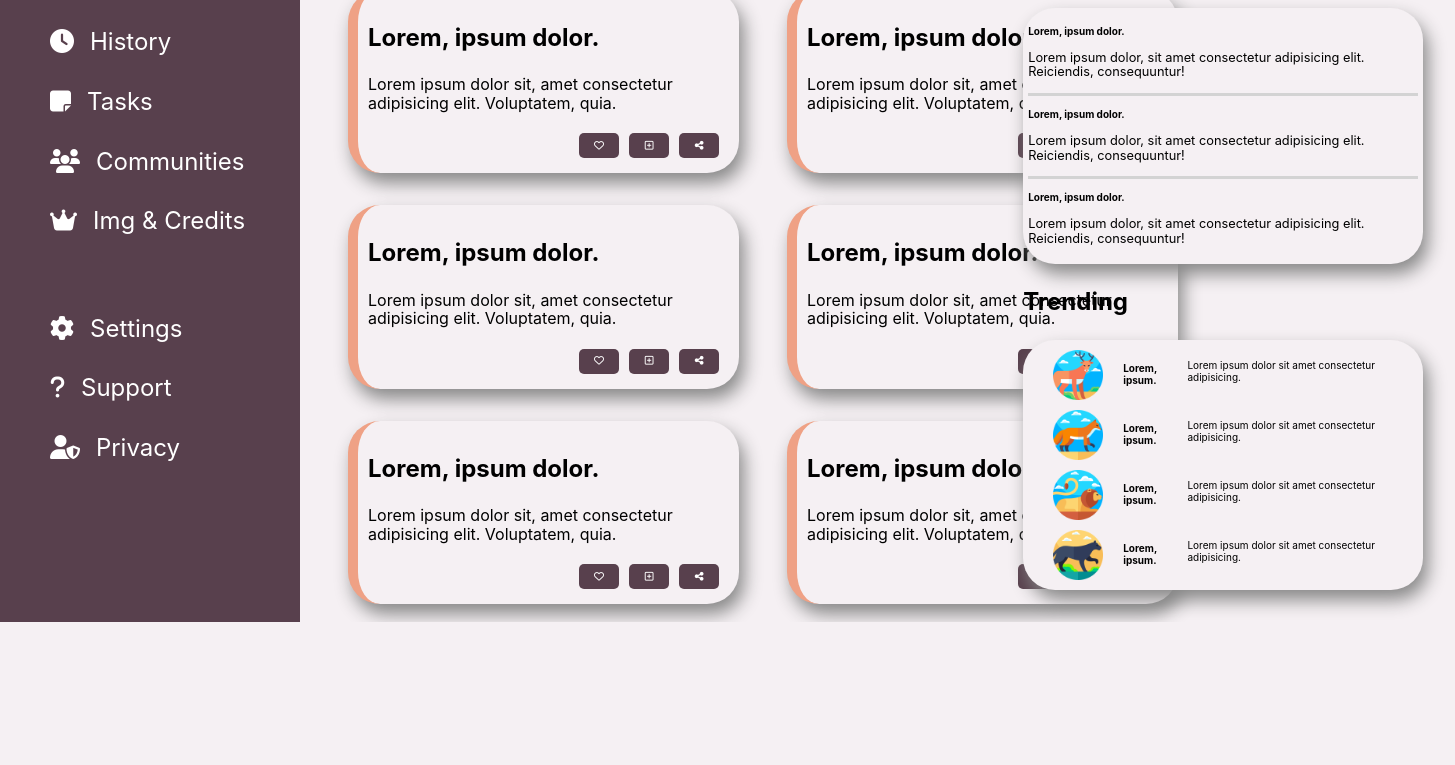
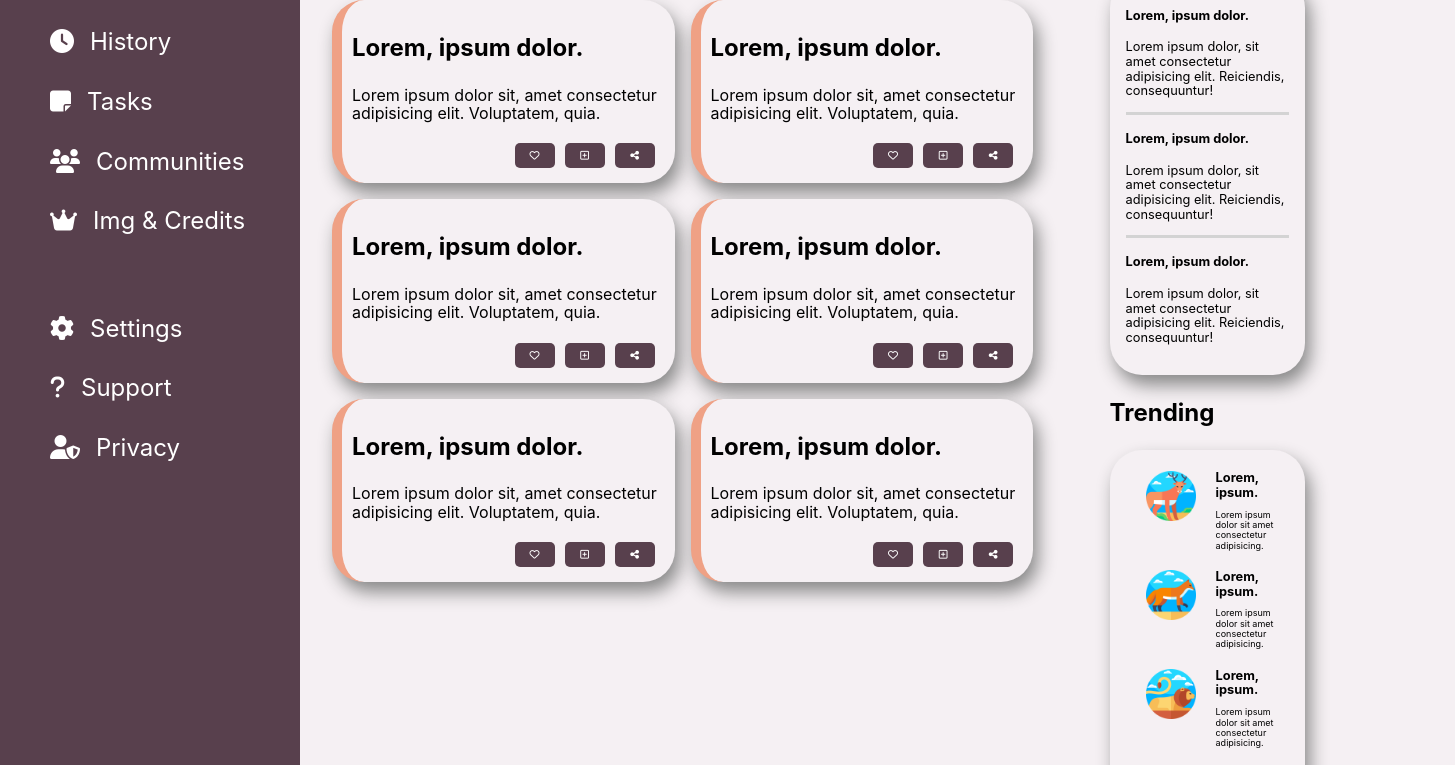
Before and after one commit to JCMP92/ADMIN-DASHBOARD, a plain HTML site: page index.html in a window 1280 px wide. Shown: the part 290-1055 px from the top of the page, 1455 px wide, since content can reach past the window. Before the commit the page ends 912 px from the top, so only its background shows below. Drawn offline with Linux system fonts and the light colour scheme.

Commit message:
Done without media queries

```diff
--- a/index.html
+++ b/index.html
@@ -68,10 +68,11 @@
     </div>
 
 
+    <div class="sub-grid">
         <div class="main">
             <h2>Your Projects</h2>
             <div class="projects">
-            <div class="proj">
+                <div class="proj" id="p1">
                     <h3>Lorem, ipsum dolor.</h3>
                     <p>Lorem ipsum dolor sit, amet consectetur adipisicing elit. Voluptatem, quia.</p>
                     <div>
@@ -80,7 +81,7 @@
                         <button><i class="fas fa-share-alt"></i></button>
                     </div>
                 </div>
-            <div class="proj">
+                <div class="proj" id="p2">
                     <h3>Lorem, ipsum dolor.</h3>
                     <p>Lorem ipsum dolor sit, amet consectetur adipisicing elit. Voluptatem, quia.</p>
                     <div>
@@ -89,7 +90,7 @@
                         <button><i class="fas fa-share-alt"></i></button>
                     </div>
                 </div>
-            <div class="proj">
+                <div class="proj" id="p3">
                     <h3>Lorem, ipsum dolor.</h3>
                     <p>Lorem ipsum dolor sit, amet consectetur adipisicing elit. Voluptatem, quia.</p>
                     <div>
@@ -143,28 +144,36 @@
                         <p>Lorem ipsum dolor, sit amet consectetur adipisicing elit. Reiciendis, consequuntur!</p>
                     </div>
                 </div>
-
                 <h3>Trending</h3>
                 <div class="trend">
                     <div class="each-trend">
                         <img src="img\deer.png" alt="profile-deer">
+                        <div class="trend-col">
                             <h4>Lorem, ipsum.</h4>
                             <p>Lorem ipsum dolor sit amet consectetur adipisicing.</p>
                         </div>
+                    </div>
                     <div class="each-trend">
                         <img src="img\fox.png" alt="profile-fox">
+                        <div class="trend-col">
                             <h4>Lorem, ipsum.</h4>
                             <p>Lorem ipsum dolor sit amet consectetur adipisicing.</p>
                         </div>
+                    </div>
                     <div class="each-trend">
                         <img src="img\lion.png" alt="profile-lion">
+                        <div class="trend-col">
                             <h4>Lorem, ipsum.</h4>
                             <p>Lorem ipsum dolor sit amet consectetur adipisicing.</p>
                         </div>
+                    </div>
                     <div class="each-trend">
                         <img src="img\panther.png" alt="profile-panther">
+                        <div class="trend-col">
                             <h4>Lorem, ipsum.</h4>
                             <p>Lorem ipsum dolor sit amet consectetur adipisicing.</p>
+                        </div>
+                    </div>
                 </div>
             </div>
     </div>
--- a/styles.scss
+++ b/styles.scss
@@ -24,7 +24,7 @@ body{
     grid-template-rows:  clamp(190px, 22vh, 200px) 1fr;
     grid-template-areas:
     "sidebar header header header"
-    "sidebar main-c main-c announce"
+    "sidebar main-c main-c main-c"
     ;
     font-size: 10px;
 }
@@ -40,7 +40,7 @@ h3{
     font-size: 1.5rem;
 }
 h4{
-    font-size: 1.2;
+    font-size: 0.8rem;
 }
 
 header{
@@ -233,25 +233,36 @@ header{
     }
 }
 
-
+//CSS MAIN-CONTENT--------------------------------------------------------------------------------------
+.sub-grid{
+    grid-area:  main-c;
+    display: grid;
+    grid-template-columns: repeat(4, clamp(250px, 25%, 500px));
+    grid-template-rows: 1fr;
+    grid-template-areas: "proj proj proj side";
+}
 //CSS MAIN-CONTENT--------------------------------------------------------------------------------------
 
 .main{
-    grid-area:  main-c;
+    grid-area:  proj;
+    display: grid;
+    grid-template-rows: 100px clamp(400px, 100%, 550px);
+    grid-template-areas:
+    "title-your"
+    "disp-proj "
+    ;
     h2{
+        grid-area: title-your;
         padding-left: 3rem;
     }
 }
 .projects{
+    grid-area: disp-proj;
     display: grid;
-    height: clamp(600px, 80%, 773px);
-    width: clamp(830px, 70%, 1000px);
-    padding: 0 3rem;
-    grid-template-columns: repeat(2, 1fr);
-    grid-template-rows:  repeat(3, 1fr);
-    column-gap: 3rem;
-    row-gap: 2rem;
-
+    grid-template-columns: repeat(2, clamp(250px, 48%, 550px));
+    column-gap: 1rem;
+    row-gap: 1rem;
+    padding:0 2rem ;
     .proj{
         background-color: var.$default-color;
         box-shadow: 5px 10px 18px #888888;
@@ -287,19 +298,19 @@ header{
         border-left: solid var.$backg-color;
         border-width: 10px;
         transform: scale(1.05);
+        cursor: pointer;
     }
 }
+
 
 
 //CSS ANNOUNCEMENTS--------------------------------------------------------------------------------------
 
 .announcements-and-trend{
     display: flex;
-    margin: auto;
     flex-direction: column;
-    grid-area: announce;
-    width: clamp(400px, 33%, 600px);
-    padding: 2rem;
+    grid-area: side;
+    padding: 0 2rem;
 }
 .trend{
     .each-trend{
@@ -316,7 +327,7 @@ header{
     box-shadow: 5px 10px 18px #888888;
     width: auto;
     border-radius: 2rem;
-    padding: 5px;
+    padding:  1rem;
         p{
             font-size: 0.8rem;
         }
@@ -330,11 +341,21 @@ header{
     box-shadow: 5px 10px 18px #888888;
     width: auto;
     border-radius: 2rem;
-    padding: 5px;
+    padding: 1rem;
 
     .each-trend{
         display: flex;
-        padding: 5px ;
+        padding: 5px 0 ;
+        .trend-col{
+            display: flex;
+            flex-direction: column;
+            h4{
+                margin: 0;
+            }
+            p{
+                font-size: 9px;
+            }
+        }
     }
 
 }
```
Also changed, not shown: styles.css, 1 other file. Lines whose indentation alone changed are shown as unchanged.
